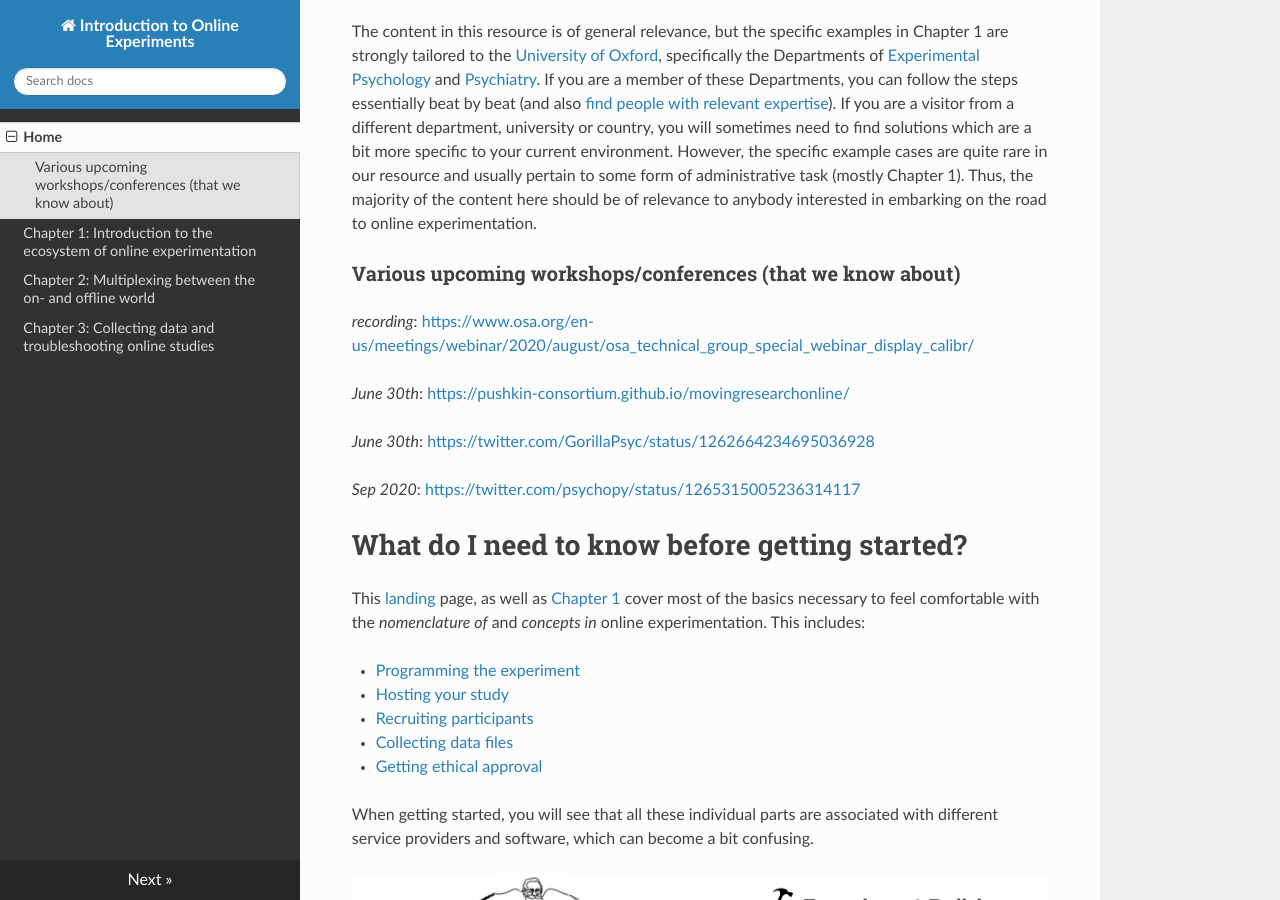
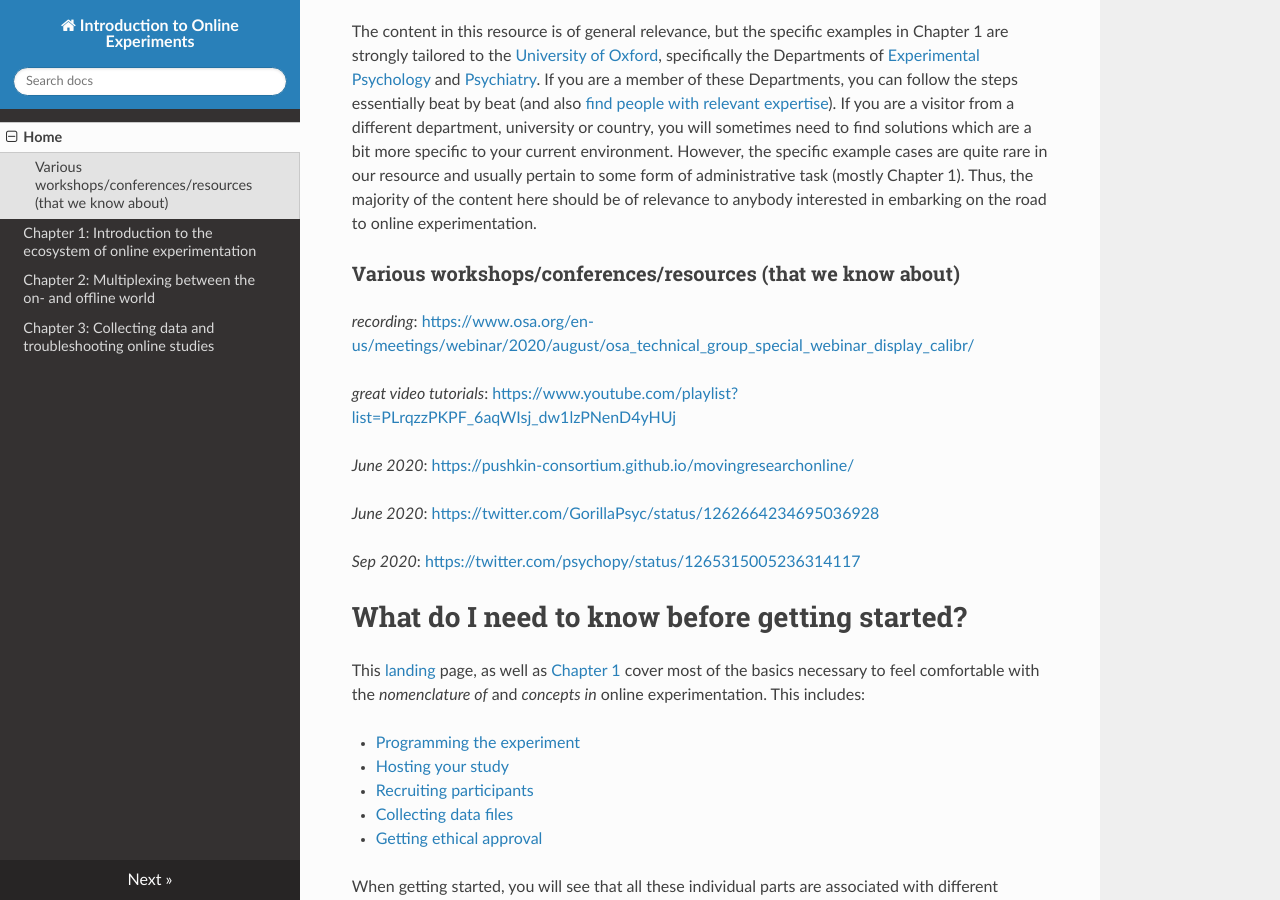
Before and after one commit to onlinews/online_ws, an MkDocs documentation site: the page built from docs/index.md, in a window 1280 px wide and 900 px high, scrolled down 366 px. Built offline with MkDocs 1.6.1, drawn with Linux system fonts in a browser that asks for light colours; nearby versions of some CDN libraries.

Commit message:
add cool tutorial link

```diff
--- a/docs/index.md
+++ b/docs/index.md
@@ -8,12 +8,14 @@ Welcome to **Introduction to Online Experiments**, prepared by the [Brain & Cogn
 
 The content in this resource is of general relevance, but the specific examples in Chapter 1 are strongly tailored to the [University of Oxford](http://www.ox.ac.uk/), specifically the Departments of [Experimental Psychology](https://www.psy.ox.ac.uk/) and [Psychiatry](https://www.psych.ox.ac.uk/). If you are a member of these Departments, you can follow the steps essentially beat by beat (and also [find people with relevant expertise](https://unioxfordnexus.sharepoint.com/:f:/s/ClinicalNeurosciences-OHBAOnlineExperiments/En4FGfw7n-xCmPNXx1L4h_gB7iz3jwwcjRBXecBAlnTdaQ?e=vKTHW7)). If you are a visitor from a different department, university or country, you will sometimes need to find solutions which are a bit more specific to your current environment. However, the specific example cases are quite rare in our resource and usually pertain to some form of administrative task (mostly Chapter 1). Thus, the majority of the content here should be of relevance to anybody interested in embarking on the road to online experimentation.
 
-### Various upcoming workshops/conferences (that we know about)
+### Various workshops/conferences/resources (that we know about)
 *recording*: [https://www.osa.org/en-us/meetings/webinar/2020/august/osa_technical_group_special_webinar_display_calibr/](https://www.osa.org/en-us/meetings/webinar/2020/august/osa_technical_group_special_webinar_display_calibr/)
 
-*June 30th*: [https://pushkin-consortium.github.io/movingresearchonline/](https://pushkin-consortium.github.io/movingresearchonline/)
+*great video tutorials*: [https://www.youtube.com/playlist?list=PLrqzzPKPF_6aqWIsj_dw1lzPNenD4yHUj](https://www.youtube.com/playlist?list=PLrqzzPKPF_6aqWIsj_dw1lzPNenD4yHUj)
 
-*June 30th*: [https://twitter.com/GorillaPsyc/status/1262664234695036928](https://twitter.com/GorillaPsyc/status/1262664234695036928)
+*June 2020*: [https://pushkin-consortium.github.io/movingresearchonline/](https://pushkin-consortium.github.io/movingresearchonline/)
+
+*June 2020*: [https://twitter.com/GorillaPsyc/status/1262664234695036928](https://twitter.com/GorillaPsyc/status/1262664234695036928)
 
 *Sep 2020*: [https://twitter.com/psychopy/status/1265315005236314117](https://twitter.com/psychopy/status/1265315005236314117)
 
```
